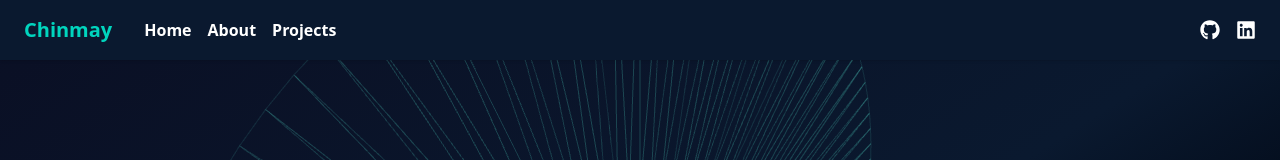
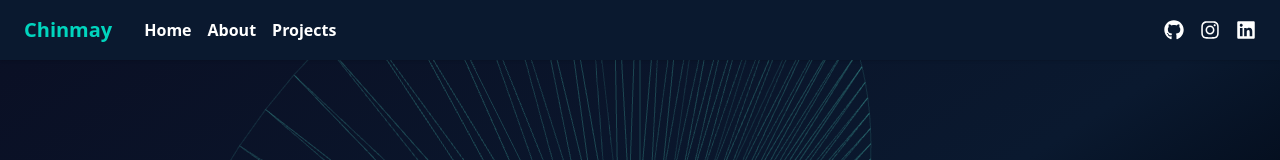
Before and after one commit to ChinmayLokahnde/Portfolio, a Next.js app: page / in a window 1280 px wide. Shown: the top 160 px of the page. Built offline with nearby package versions, Linux system fonts and the light colour scheme.

Commit message:
added instagram favicon

```diff
--- a/components/Navbar.tsx
+++ b/components/Navbar.tsx
@@ -1,6 +1,6 @@
 "use client";
 
-import { FaGithub, FaLinkedin } from "react-icons/fa";
+import { FaGithub, FaInstagram, FaLinkedin, FaViacoin } from "react-icons/fa";
 
 const Navbar = () => {
   const scrollTo = (id: string) => {
@@ -33,6 +33,9 @@ const Navbar = () => {
         <a href="https://github.com/ChinmayLokahnde" target="_blank" rel="noopener noreferrer" className="hover:text-teal-400">
           <FaGithub size={20} />
         </a>
+        <a href="https://www.instagram.com/chinmayylokhande/?hl=en" target="_blank" rel="noopener noreferrer" className="hover:text-teal-400">
+          <FaInstagram size={20}/>
+        </a>
         <a href="https://www.linkedin.com/in/chinmay-lokhande-6b6b08297/" target="_blank" rel="noopener noreferrer" className="hover:text-teal-400">
           <FaLinkedin size={20} />
         </a>
```
